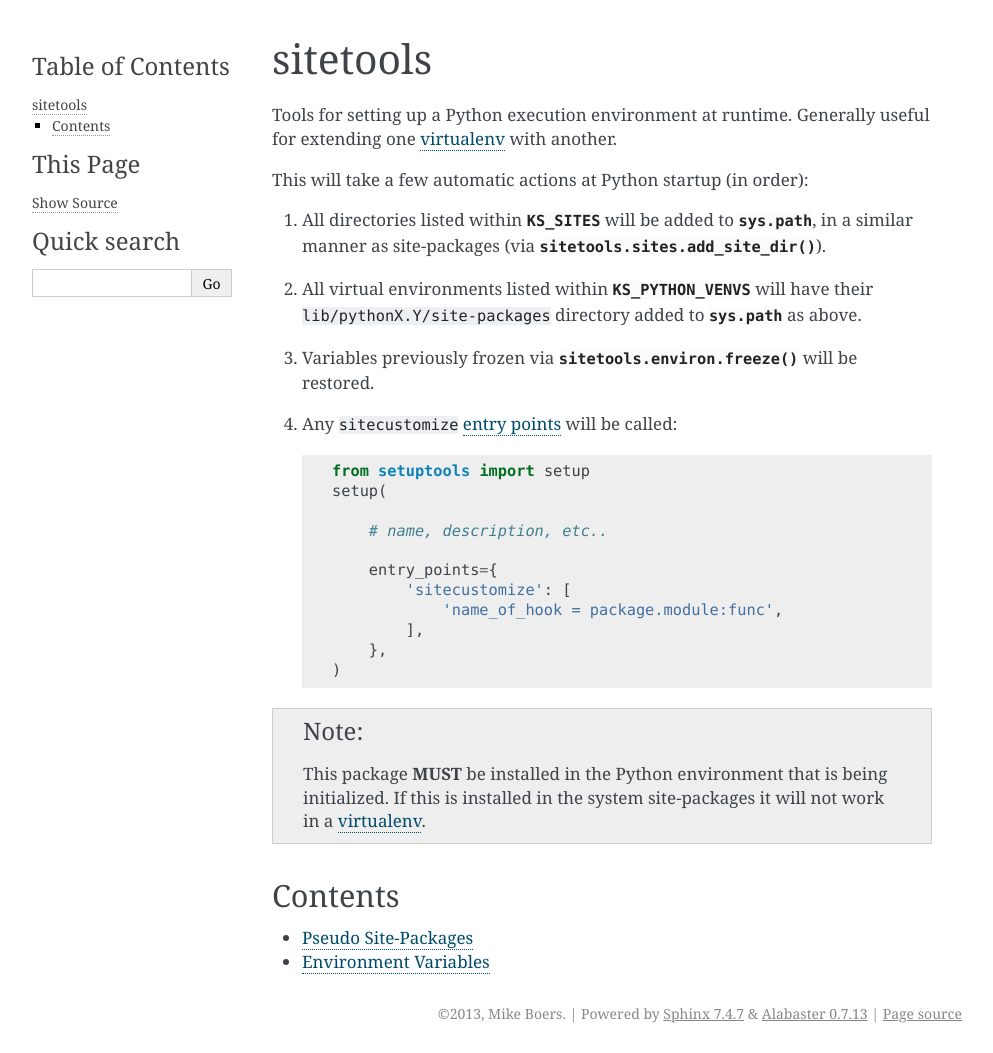
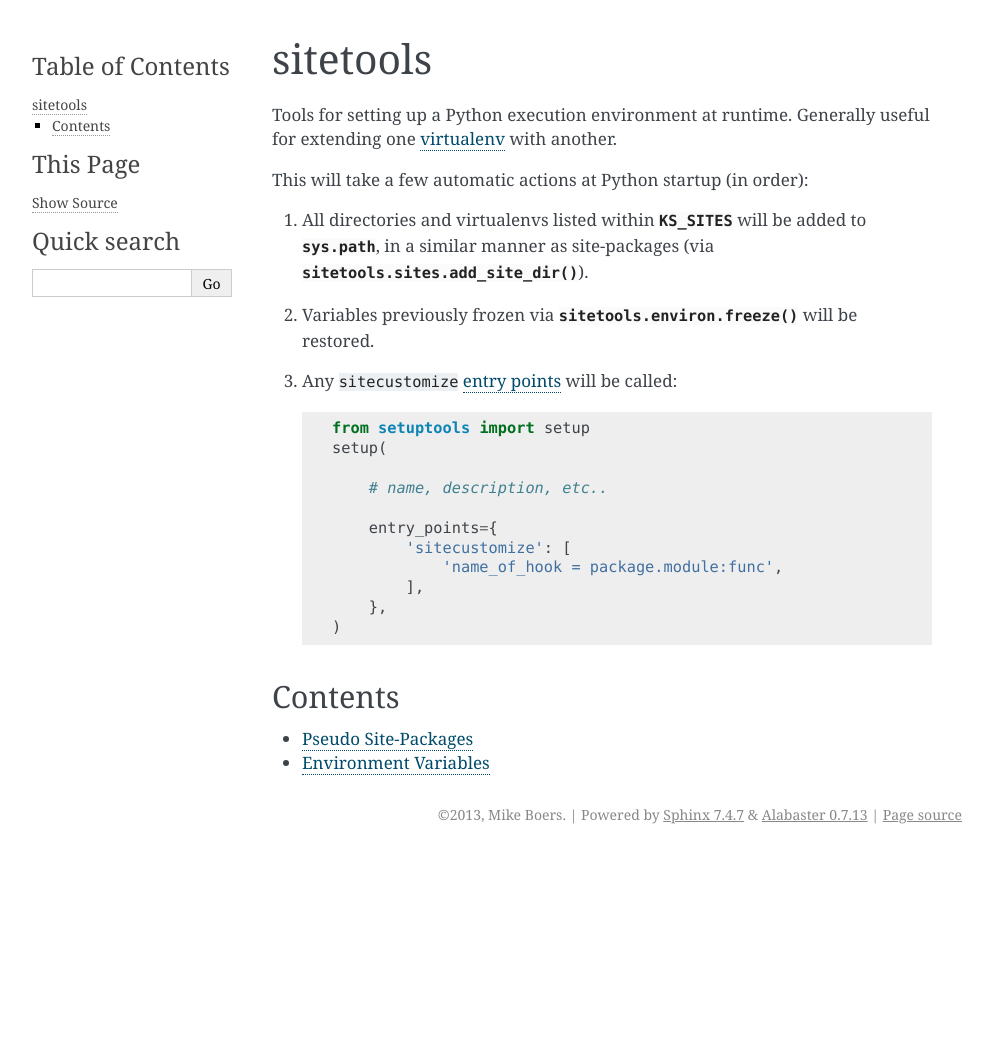
Before and after one commit to vfxetc/sitetools, a Sphinx documentation site: the page built from docs/index.rst, in a window 1280 px wide. Shown: the whole page, without its empty margins (148-1141 px from the left). Built offline with Sphinx 7.4.7, drawn with Linux system fonts in a browser that asks for light colours; after the commit the page ends 900 px from its top, so only the background shows below that.

Commit message:
Document a little more

```diff
--- a/docs/index.rst
+++ b/docs/index.rst
@@ -8,17 +8,14 @@ for extending one virtualenv_ with another.
 
 This will take a few automatic actions at Python startup (in order):
 
-1. All directories listed within :envvar:`KS_SITES` will be added to
-   :data:`sys.path`, in a similar manner as site-packages (via
+1. All directories and virtualenvs listed within :envvar:`KS_SITES`
+   will be added to :data:`sys.path`, in a similar manner as site-packages (via
    :func:`sitetools.sites.add_site_dir`).
 
-2. All virtual environments listed within :envvar:`KS_PYTHON_VENVS` will have their
-   ``lib/pythonX.Y/site-packages`` directory added to :data:`sys.path` as above.
-
-3. Variables previously frozen via :func:`sitetools.environ.freeze` will be
+2. Variables previously frozen via :func:`sitetools.environ.freeze` will be
    restored.
 
-4. Any ``sitecustomize`` `entry points`_ will be called::
+3. Any ``sitecustomize`` `entry points`_ will be called::
 
     from setuptools import setup
     setup(
@@ -33,12 +30,6 @@ This will take a few automatic actions at Python startup (in order):
     )
 
 
-.. note::
-    This package **MUST** be installed in the Python environment that is
-    being initialized. If this is installed in the system site-packages it
-    will not work in a virtualenv_.
-
-
 .. _entry points: http://pythonhosted.org/setuptools/setuptools.html#dynamic-discovery-of-services-and-plugins
 .. _virtualenv: https://pypi.python.org/pypi/virtualenv
 
```
Also changed, not shown: 1 other file.
